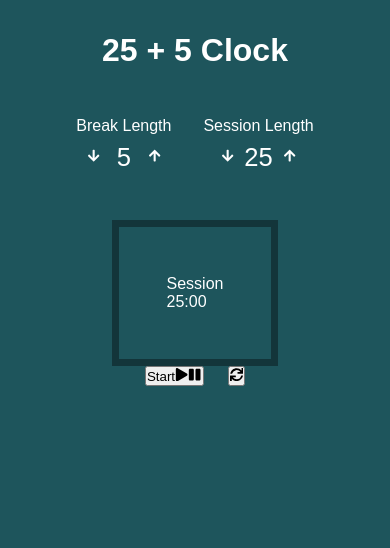
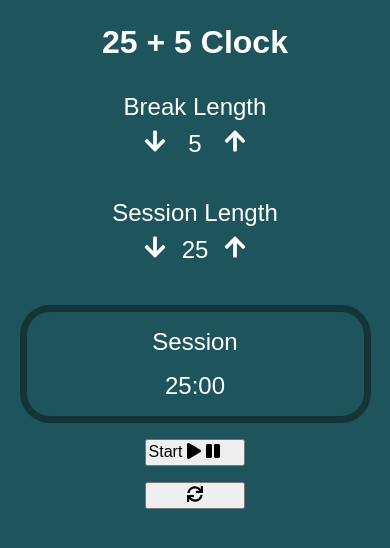
Before and after one commit to m-amroune/25-5-clock, a React (Vite) app: page / in a window 390 px wide. Shown: the top 548 px of the page. Built offline with nearby package versions, Linux system fonts and the light colour scheme.

Commit message:
refactoring with adding timerControls and timerDisplay components, ending stylization

```diff
--- a/src/components/Timer.jsx
+++ b/src/components/Timer.jsx
@@ -1,122 +1,98 @@
 import React, { useEffect } from 'react'
-import { FaArrowUp, FaArrowDown, FaPlay, FaPause, FaSync } from 'react-icons/fa';
-import { incrementBreak,decrementBreak, startBreak,startSession, incrementSession,decrementSession, resetTimer, toggleRunning, decrementTime } from '../features/timer/timerSlice';
+import { FaArrowUp, FaArrowDown } from 'react-icons/fa';
+import {
+  incrementBreak, decrementBreak,
+  startBreak, startSession,
+  incrementSession, decrementSession,
+  decrementTime,
+
+} from '../features/timer/timerSlice';
 import { useSelector, useDispatch } from 'react-redux';
 import TimerAudio from './TimerAudio';
-
-
+import TimerControls from './TimerControls';
+import TimerDisplay from './TimerDisplay';
 
 const Timer = () => {
   const dispatch = useDispatch();
+
+  // State redux
   const breakLength = useSelector(state => state.timer.breakLength);
   const sessionLength = useSelector(state => state.timer.sessionLength);
-const isRunning = useSelector(state => state.timer.isRunning  );
-const timeLeft = useSelector((state) => state.timer.timeLeft);
+  const isRunning = useSelector(state => state.timer.isRunning);
+  const timeLeft = useSelector(state => state.timer.timeLeft);
   const timerLabel = useSelector(state => state.timer.timerLabel);
 
-
-const formatTime = (seconds) => {
-  const minutes = Math.floor(seconds / 60);
-  const secs = seconds % 60;
-  return `${minutes.toString().padStart(2, '0')}:${secs.toString().padStart(2, '0')}`;
-};
-
-const handleReset = () => {
-  dispatch(resetTimer());
-
-  const audio = document.getElementById("beep");
-  if (audio) {
-    audio.pause();          //  Stop sound
-    audio.currentTime = 0;  //  reset sound to the beginning
-  }
-};
-
-useEffect(()=>{
+  // start or stop the timer based on isRunning
+  useEffect(() => {
     let intervalId;
 
-    if(isRunning) {
-        intervalId = setInterval(()=>{
+    if (isRunning) {
+       // Decrease timeLeft every second
+      intervalId = setInterval(() => {
         dispatch(decrementTime());
-
       }, 1000);
     }
+    // Clear the interval when timer stops or component unmounts
+    return () => clearInterval(intervalId);
+  }, [isRunning, dispatch]);
 
-    return () => clearInterval(intervalId);
-}, [isRunning, dispatch])
-
-
+    // Handle phase switch when timer reaches 0
   useEffect(() => {
     if (timeLeft === 0) {
-    // 1. Lire et jouer le son
+      // play sound
       const audio = document.getElementById("beep");
       audio?.play();
 
-    // 2. Attendre 1 seconde avant de basculer
+      //wait 1 second before switch
       setTimeout(() => {
         if (timerLabel === 'Session') {
           dispatch(startBreak());
         } else {
           dispatch(startSession());
         }
-    }, 1000); // ⏳ Laisse "00:00" affiché pendant 1s
+      }, 1000);
     }
   }, [timeLeft, timerLabel, dispatch]);
 
-
   return (
     <div>
+      <div className='main-title'>25 + 5 Clock</div>
 
-         <div className='main-title' > 25 + 5 Clock </div>
       <div className='controls-container'>
-        <div className='length-control' >
-            <div id="break-label" >Break Length</div>
+        <div className='length-control'>
+          <div id="break-label">Break Length</div>
           <div className='value-controls'>
             <button className='btn-level' id="break-decrement" onClick={() => dispatch(decrementBreak())} >
-                <i><FaArrowDown/> </i>
+              <FaArrowDown />
             </button>
-            <div id="break-length"  className='length-value' > {breakLength}  </div>
-            <button  id="break-increment" className='btn-level' onClick={() => dispatch(incrementBreak())} >
-                <i><FaArrowUp /></i>
+            <div id="break-length" className='length-value'>{breakLength}</div>
+            <button id="break-increment" className='btn-level' onClick={() => dispatch(incrementBreak())} >
+              <FaArrowUp />
             </button>
           </div>
         </div>
-        <div className='length-control' >
-            <div id="session-label" >Session Length</div>
+
+        <div className='length-control'>
+          <div id="session-label">Session Length</div>
           <div className='value-controls'>
             <button className='btn-level' id='session-decrement' onClick={() => dispatch(decrementSession())} >
-                <i><FaArrowDown/></i>
+              <FaArrowDown />
             </button>
-            <div id="session-length" className='length-value' >{sessionLength}</div>
+            <div id="session-length" className='length-value'>{sessionLength}</div>
             <button className='btn-level' id='session-increment' onClick={() => dispatch(incrementSession())} >
-                <i><FaArrowUp /></i>
+              <FaArrowUp />
             </button>
           </div>
         </div>
       </div>
 
+      <TimerDisplay />
 
-        <div className='timer' >
-            <div className='timer-wrapper' >
-                <div id="timer-label" >{timerLabel}</div>
-                <div id="time-left" >{formatTime(timeLeft)}</div>
+      <TimerControls />
+
+      <TimerAudio />
     </div>
-        </div>
+  );
+};
 
-        <div className='timer-control' >
-            <button  id="start_stop" onClick={() => dispatch(toggleRunning())} >
-                {isRunning ? "Pause" : "Start"}
-                <i><FaPlay /></i>
-                <i><FaPause /></i>
-            </button>
-            <button id="reset" onClick={handleReset}>
-                <i><FaSync /></i>
-            </button>
-        </div>
-
-
-    <TimerAudio/>
-    </div>
-  )
-}
-
-export default Timer
+export default Timer;
--- a/src/components/TimerAudio.jsx
+++ b/src/components/TimerAudio.jsx
@@ -1,7 +1,7 @@
 import React from 'react'
 
 const TimerAudio = () => {
-
+// Audio element for timer alarm sound
   return (
     <audio
       id="beep"
--- a/src/components/TimerControls.jsx
+++ b/src/components/TimerControls.jsx
@@ -1,11 +1,34 @@
-import React from 'react'
+import React from 'react';
+import { FaPlay, FaPause, FaSync } from 'react-icons/fa';
+import { useDispatch, useSelector } from 'react-redux';
+import { toggleRunning, resetTimer } from '../features/timer/timerSlice';
 
 const TimerControls = () => {
+  const dispatch = useDispatch();
+  const isRunning = useSelector(state => state.timer.isRunning);
+   // Handle reset button click
+  const handleReset = () => {
+    dispatch(resetTimer());
+
+    const audio = document.getElementById("beep");
+    if (audio) {
+      audio.pause();          //  Stop sound
+      audio.currentTime = 0;  //  reset sound to the beginning
+    }
+  };
+
   return (
-    <div>
+    <div className='timer-control'>
+      <button id="start_stop" onClick={() => dispatch(toggleRunning())} >
+        {isRunning ? "Pause" : "Start"}
+        <i><FaPlay /></i>
+        <i><FaPause /></i>
+      </button>
+      <button id="reset" onClick={handleReset}>
+        <i><FaSync /></i>
+      </button>
+    </div>
+  );
+};
 
-    </div>
-  )
-}
-
-export default TimerControls
+export default TimerControls;
--- a/src/components/TimerDisplay.jsx
+++ b/src/components/TimerDisplay.jsx
@@ -1,13 +1,25 @@
-import React from 'react'
+import React from 'react';
+import { useSelector } from 'react-redux';
 
 const TimerDisplay = () => {
+  const timerLabel = useSelector(state => state.timer.timerLabel);
+  const timeLeft = useSelector(state => state.timer.timeLeft);
+
+    // Converts seconds into MM:SS format
+  const formatTime = (seconds) => {
+    const minutes = Math.floor(seconds / 60);
+    const secs = seconds % 60;
+    return `${minutes.toString().padStart(2, '0')}:${secs.toString().padStart(2, '0')}`;
+  };
 
   return (
-    <div>
+    <div className='timer'>
+      <div className='timer-wrapper'>
+        <div id="timer-label">{timerLabel}</div>
+        <div id="time-left">{formatTime(timeLeft)}</div>
+      </div>
+    </div>
+  );
+};
 
-
-    </div>
-  )
-}
-
-export default TimerDisplay
+export default TimerDisplay;
--- a/src/features/timer/timerSlice.js
+++ b/src/features/timer/timerSlice.js
@@ -24,11 +24,12 @@ const timerSlice = createSlice({
             state.breakLength -= 1;
         }
     },
+    // set timeLeft to break duration and update label
     startBreak(state) {
   state.timeLeft = state.breakLength * 60;
   state.timerLabel = 'Break';
 },
-
+// set timeLeft to session duration and update label
 startSession(state) {
   state.timeLeft = state.sessionLength * 60;
   state.timerLabel = 'Session';
@@ -62,9 +63,11 @@ startSession(state) {
       state.timerLabel = initialState.timerLabel;
 
     },
+     // toggle timer between running and paused state
     toggleRunning(state) {
       state.isRunning = !state.isRunning;
     },
+    // decrease timeLeft by 1 second
     decrementTime(state) {
       if (state.timeLeft > 0) {
         state.timeLeft -= 1;
--- a/src/index.css
+++ b/src/index.css
@@ -15,7 +15,7 @@ html, body {
 /* TITLE   */
 
 .main-title{
-font-size: 2rem;
+font-size: 2.5rem;
 font-weight: bold;
 text-align: center;
 margin: 2rem 0;
@@ -46,12 +46,17 @@ margin: 2rem 0;
   gap: 0.5rem;
 }
 
+#break-label, #session-label{
+  font-size: 2rem;
+}
+
 .btn-level{
     background-color: #3a9b9b;
     color: #fff;
     cursor: pointer;
     border: none;
     background: none;
+    font-size: 2rem;
 }
 
 .length-value{
@@ -61,22 +66,104 @@ margin: 2rem 0;
     text-align: center;
 }
 
+.length-value{
+  font-size: 2rem;
+}
 
 /* TIMER  */
 
 .timer {
   display: flex;
   justify-content: center;
+  text-align: center;
 }
 
 .timer-wrapper {
   border: 7px solid #13353a;
-  padding: 3rem;
+  padding: 1.5rem;
+  width: 300px;
+  border-radius: 50px;
+  margin-bottom: 1rem;
 }
 
 .timer-control {
   display: flex;
   justify-content: center;
-  gap: 1.5rem;
+  gap: 0.5rem;
   margin-bottom: 2rem;
 }
+
+
+#timer-label{
+  font-size: 2rem;
+  margin-bottom: 1rem;
+}
+
+#time-left{
+  font-size: 2rem;
+}
+
+#start_stop{
+  padding: 0.1rem;
+  display: flex;
+  gap: 0.2rem
+}
+
+#reset{
+  padding: 0.1rem;
+}
+
+/* RESPONSIVE */
+
+@media (max-width: 500px) {
+  .main-title {
+    font-size: 2rem;
+    margin: 1.5rem 0;
+  }
+
+  .controls-container {
+    flex-direction: column;
+    align-items: center;
+    gap: 1.5rem;
+  }
+
+  .length-control {
+    margin: 0.5rem 0;
+  }
+
+  #break-label, #session-label {
+    font-size: 1.5rem;
+  }
+
+  .length-value {
+    font-size: 1.5rem;
+    width: 2.5rem;
+  }
+
+  .btn-level {
+    font-size: 1.5rem;
+  }
+
+  .timer-wrapper {
+    width: 90%;
+    padding: 1rem;
+    border-radius: 30px;
+  }
+
+  #timer-label,
+  #time-left {
+    font-size: 1.5rem;
+  }
+
+  .timer-control {
+    flex-direction: column;
+    align-items: center;
+    gap: 1rem;
+  }
+
+  #start_stop,
+  #reset {
+    width: 100px;
+    font-size: 1rem;
+  }
+}
```
Lines whose indentation alone changed are shown as unchanged.
